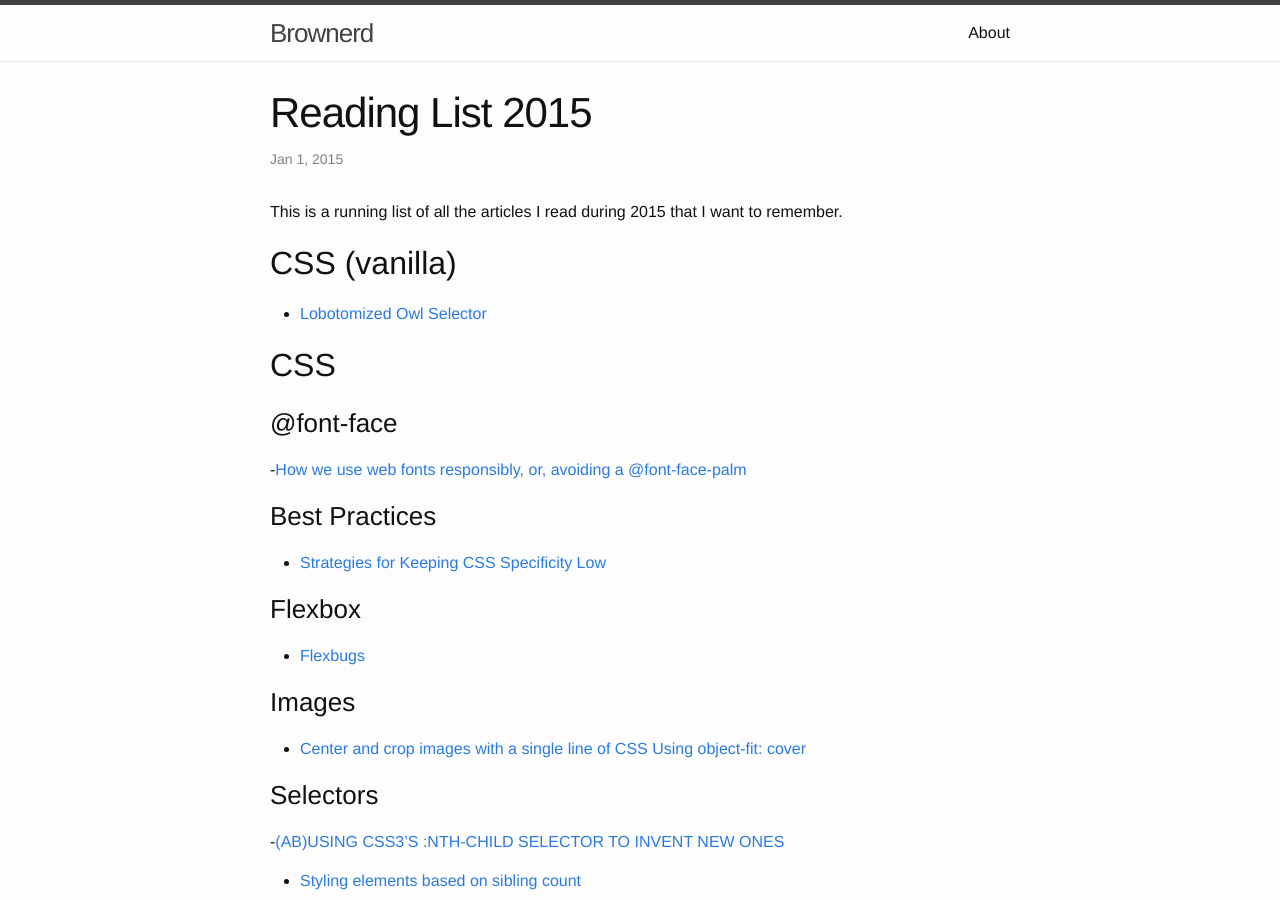
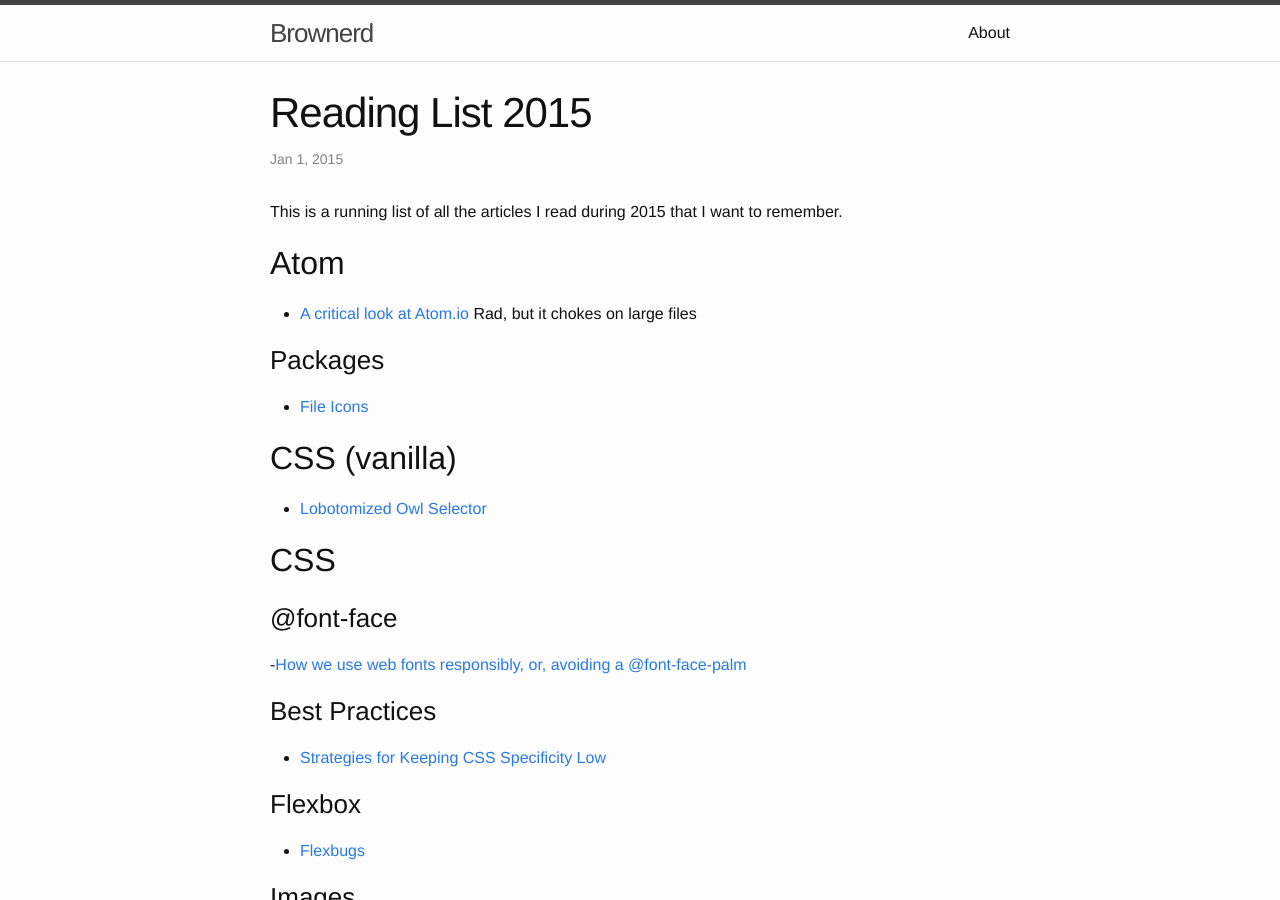
Before and after one commit to brownerd/brownerd.github.io, a Jekyll site: the page built from _posts/2015-01-01-reading-list-2015.md, in a window 1280 px wide and 900 px high. Built offline with Jekyll 4.4.1, drawn with Linux system fonts in a browser that asks for light colours; emoji names are drawn with the system emoji font.

Commit message:
add atom resources

```diff
--- a/_posts/2015-01-01-reading-list-2015.md
+++ b/_posts/2015-01-01-reading-list-2015.md
@@ -3,6 +3,19 @@ layout: post
 title: Reading List 2015
 ---
 This is a running list of all the articles I read during 2015 that I want to remember.
+
+
+
+## Atom
+
+- [A critical look at Atom.io](http://reza.jelveh.me/2014/02/28/a-critical-look-at-atom.html) Rad, but it chokes on large files
+
+### Packages
+- [File Icons](https://atom.io/packages/file-icons)
+
+
+
+
 
 
 
```
